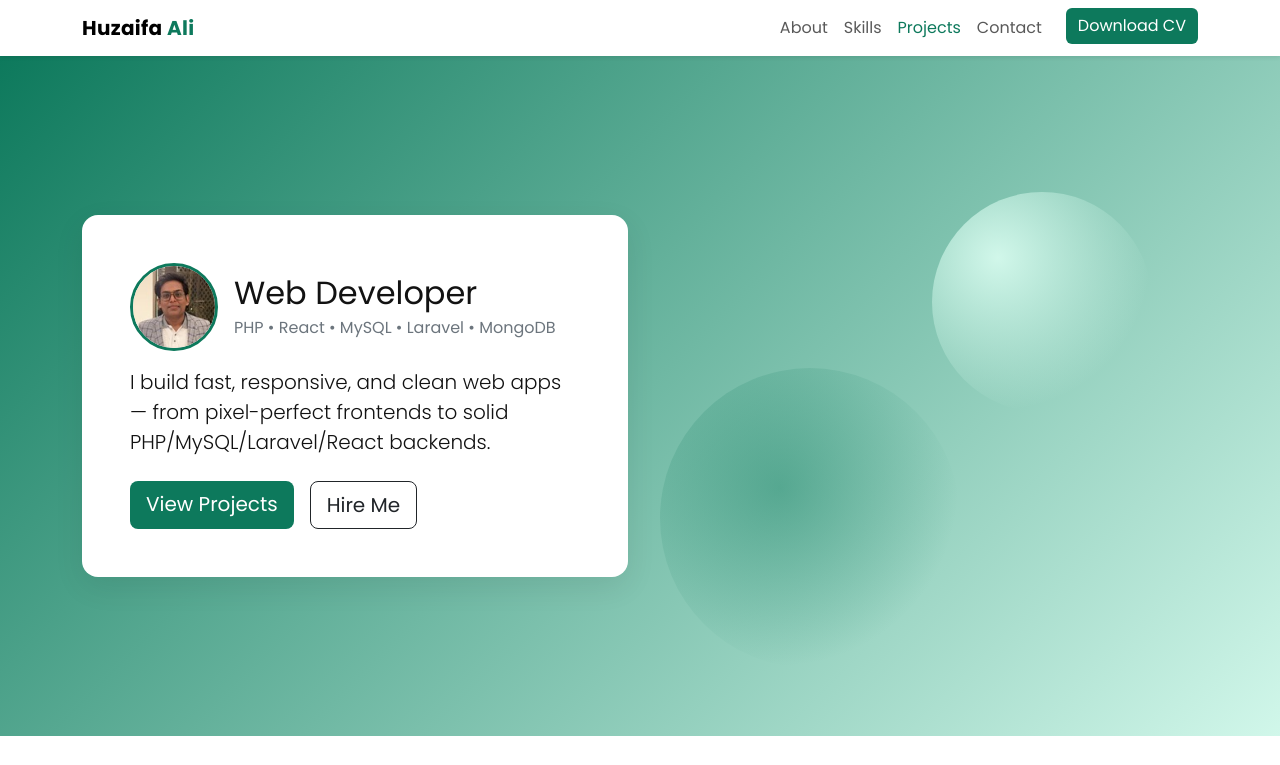
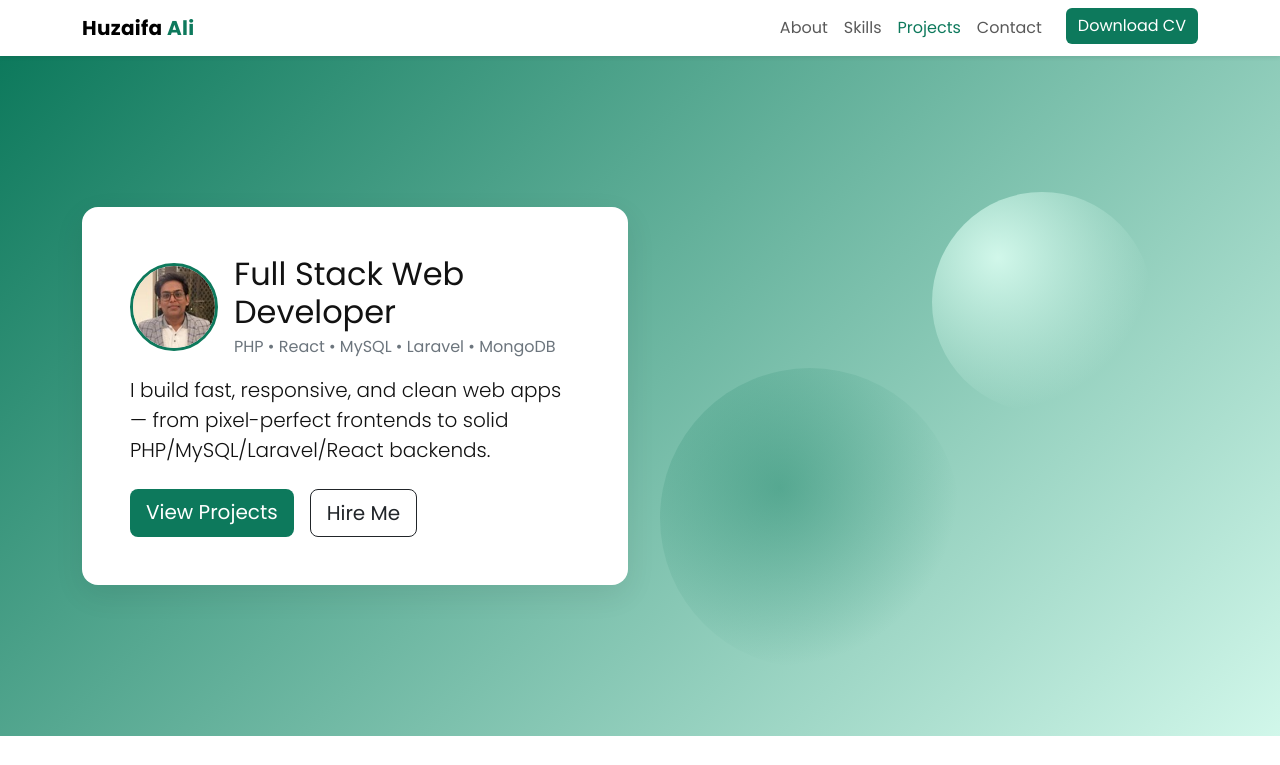
Before and after one commit to Huzaifa-ali-dev/Huzaifa_Porfolio, a plain HTML site: page index.html in a window 1280 px wide. Shown: the top 765 px of the page. Drawn offline with nearby package versions, Linux system fonts and the light colour scheme.

Commit message:
Updated index file

```diff
--- a/index.html
+++ b/index.html
@@ -142,7 +142,7 @@
           <div class="d-flex align-items-center gap-3 mb-3">
             <img src="assets/profile.jpeg" alt="Huzaifa Ali" class="avatar">
             <div>
-              <h1 class="h2 mb-1">Web Developer</h1>
+              <h1 class="h2 mb-1">Full Stack Web Developer</h1>
               <p class="mb-0 text-secondary">PHP • React • MySQL • Laravel • MongoDB</p>
             </div>
           </div>
```
